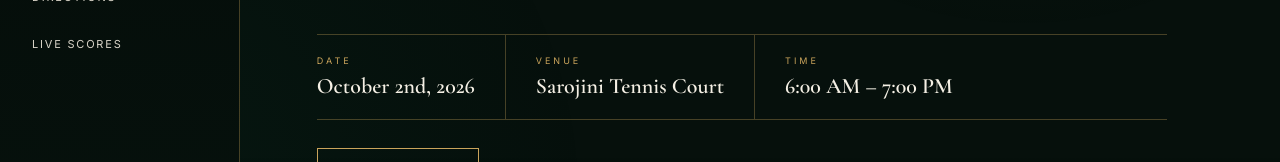
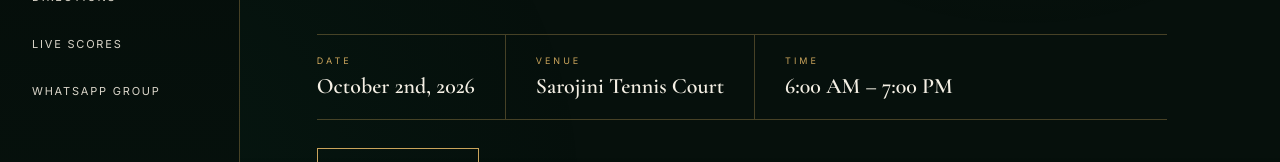
Before and after one commit to vssr46652-arch/Rally-Royalle-2026, a plain HTML site: page index.html in a window 1280 px wide. Shown: the part 442-604 px from the top of the page. Drawn offline with nearby package versions, Linux system fonts and the light colour scheme.

Commit message:
Add WhatsApp Group link to navigation

```diff
--- a/index.html
+++ b/index.html
@@ -35,6 +35,7 @@ footer{background:#030907;color:#777;padding:25px;text-align:center;font-size:9p
 <a href="#contact">Contact Us</a>
 <a href="https://www.google.com/maps/search/?api=1&query=Sarojini%20Tennis%20Court" target="_blank">Directions</a>
 <a href="#scores">Live Scores</a>
+<a href="https://chat.whatsapp.com/Ic5tJGnmD5mBYH3amkK26Z" target="_blank" rel="noopener">WhatsApp Group</a>
 </nav>
 <div class="social">◎ ◇ ✉</div><div class="copy">© 2026 Rally Royalle<br>All Rights Reserved</div>
 </aside>
```
